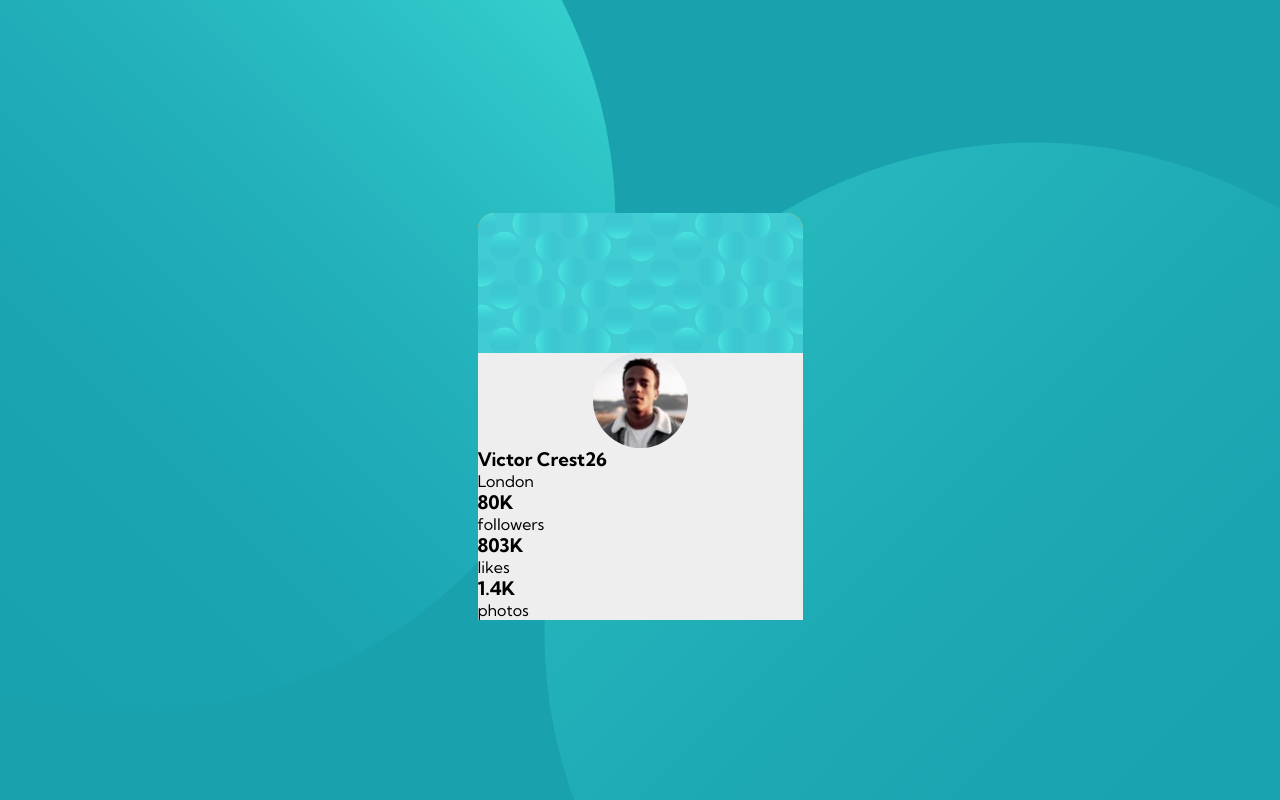
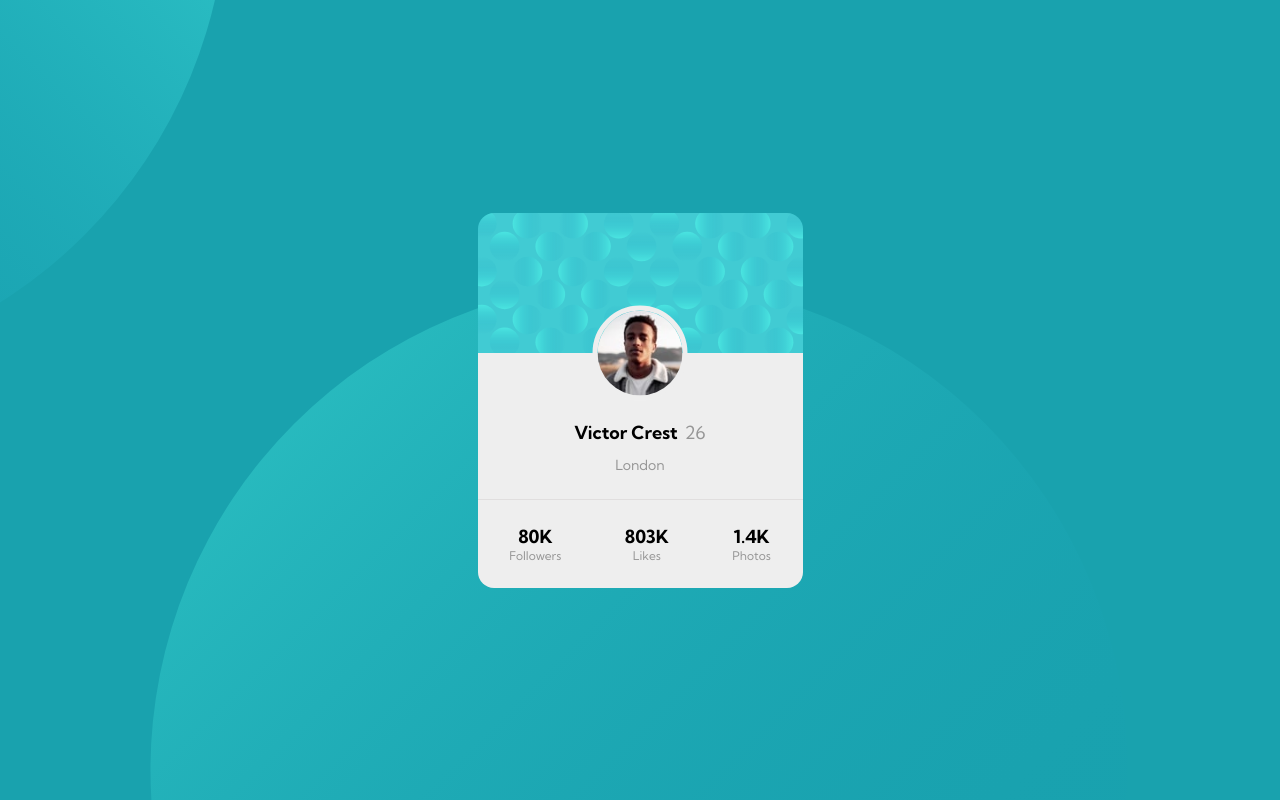
Before and after one commit to vlada030/frontendmentor-profile-card-component-main, a plain HTML site: page index.html in a window 1280 px wide. Drawn offline with Linux system fonts and the light colour scheme.

Commit message:
potrebno fino podesavanje background-position

```diff
--- a/css/main.scss
+++ b/css/main.scss
@@ -1,5 +1,8 @@
 :root {
     --border-radius: 16px;
+    --light-gray: rgb(238, 238, 238);
+    --middle-gray: #e0dede;
+    --dark-gray: rgb(150, 150, 150);
 }
 
 *, *::before, *::after {
@@ -10,6 +13,7 @@
 
 body {
     font-family: 'Kumbh Sans', sans-serif;
+    font-size: 18px;
     font-weight: 400;
 }
 
@@ -18,17 +22,17 @@ body {
     background: hsl(185, 75%, 39%) ;
     background-image: url('../images/bg-pattern-top.svg'), url('../images/bg-pattern-bottom.svg');
     background-repeat: no-repeat, no-repeat;
-    background-position: -120% 150%, 180% -80%;
+    //background-position: -120% 150%, 180% -80%;
+    // background-position: 130% 350%, -35% -240%;
+    background-position: -750px -600px, 150px 280px;
 
     display: grid;
     place-items: center;
-
 }
 
 .card {
     width: 325px;
-    height: 375px;
-    background-color: orange;
+    // height: 375px;
     border-radius: var(--border-radius);
 
     .card-header {
@@ -39,21 +43,68 @@ body {
     }
 
     .card-body {
-        background: #eee;
-        position: relative;
-
+        background: var(--light-gray);
+        border-bottom-left-radius: var(--border-radius);
+    border-bottom-right-radius: var(--border-radius);
     }
 }
 
 .img-container {
     position: relative;
-    display: grid;
-    place-items: center;
 
     img {
         height: 95px;
         width: 95px;
         border-radius: 50%;
-        object-fit: contain;
+
+        position: absolute;
+        top: 50%;
+        left: 50%;
+        transform: translate(-50%, -50%);
+        border: 5px solid var(--light-gray);
     }
 }
+
+.card-title {
+    padding-top: 68px;
+    text-align: center;
+
+    h3 {
+        text-transform: capitalize;
+        font-size: 18px;
+        font-weight: 700;
+        margin-bottom: 12px;
+    }
+
+    span {
+        margin-left: 7px;
+        color: var(--dark-gray);
+        font-weight: 400;
+    }
+
+    p {
+        color: var(--dark-gray);
+        font-size: 14px;
+        margin-bottom: 25px;
+    }
+}
+
+.card-stats {
+    padding: 25px 0;
+    display: flex;
+    align-items: center;
+    justify-content: space-around;
+
+    text-align: center;
+    border-top: 1px solid var(--middle-gray);
+
+    h3 {
+        font-size: 18px;
+    }
+
+    p {
+        font-size: 12px;
+        color: var(--dark-gray);
+        text-transform: capitalize;
+    }
+}
--- a/index.html
+++ b/index.html
@@ -26,12 +26,13 @@
       <div class="card-header"></div>
 
       <div class="card-body">
+
         <div class="img-container">
           <img src="images/image-victor.jpg" alt='img'/>
         </div>
 
         <div class="card-title">
-          <h3>Victor Crest<span>26</span></h3>
+          <h3>victor crest<span>26</span></h3>
           <p>London</p>
         </div>
 
```
Also changed, not shown: css/main.css, 1 other file.
